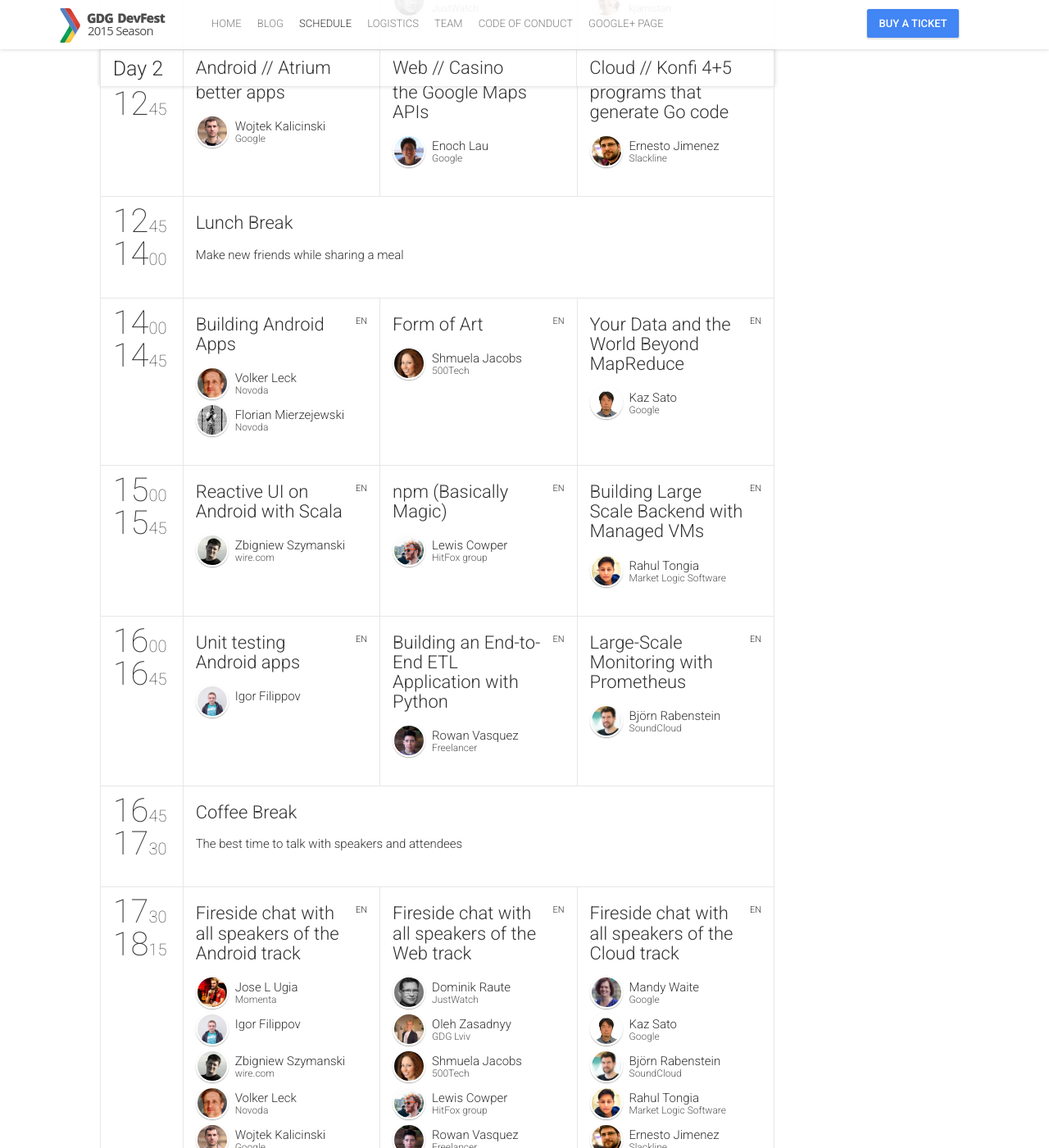
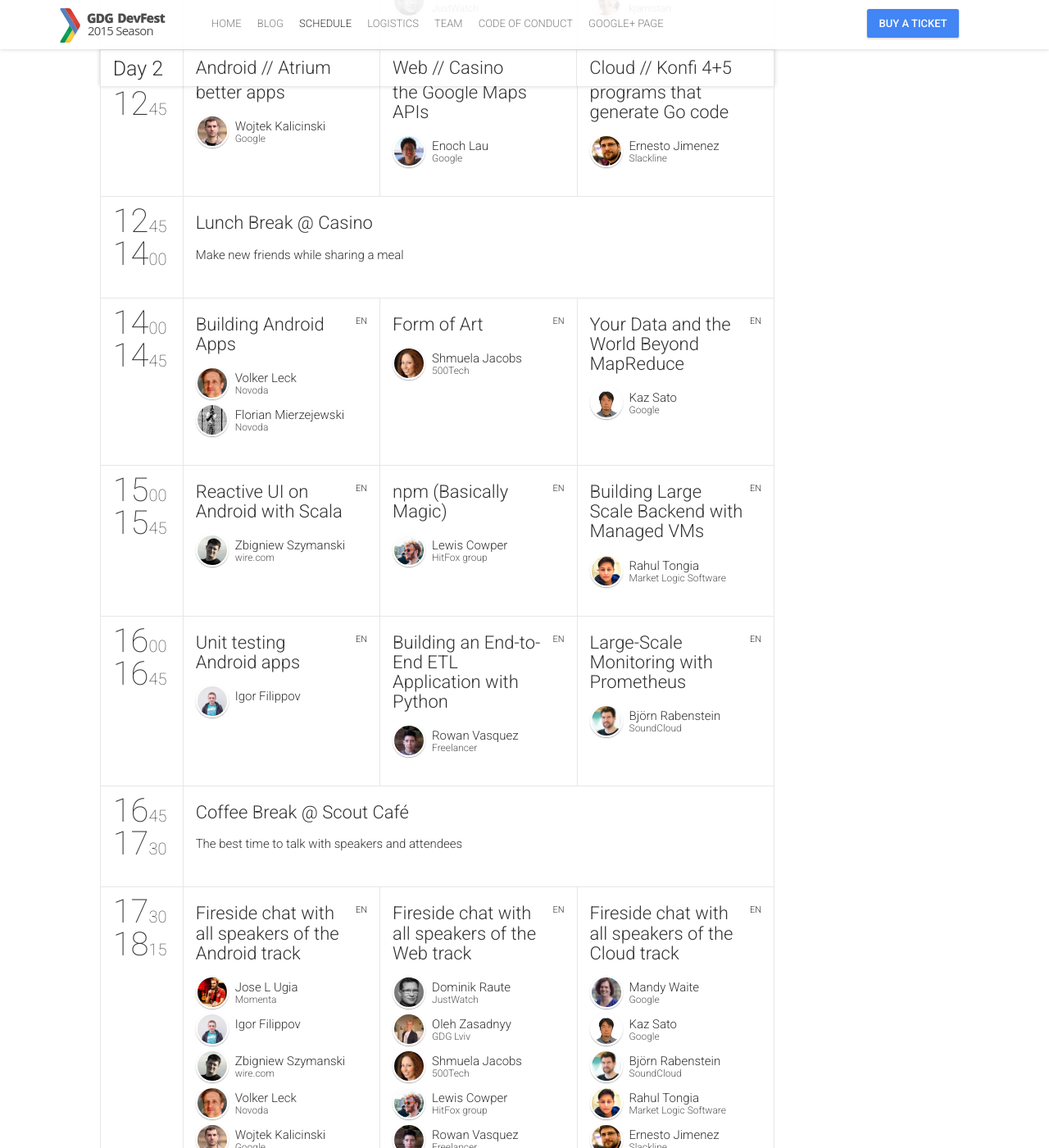
Before and after one commit to devfest-berlin/2015.devfest-berlin.de, a Jekyll site: the page built from schedule.html, in a window 1280 px wide and 1400 px high, scrolled down 2048 px. Shown: the whole window at 82% size. Built offline with Jekyll 4.4.1, drawn with Linux system fonts in a browser that asks for light colours; nearby versions of some CDN libraries; comment, search, counter and statistics services are not loaded; some of the changed text lies outside the part shown.

Commit message:
Add locations to break titles

```diff
--- a/_data/sessions.yml
+++ b/_data/sessions.yml
@@ -1,13 +1,13 @@
 # 1xx general blocks for all days
 -
   id: 101
-  title: "Lunch Break"
+  title: "Lunch Break @ Casino"
   place: "Scout Casino"
   service: true
   description: "Make new friends while sharing a meal"
 -
   id: 102
-  title: "Coffee Break"
+  title: "Coffee Break @ Scout Café"
   place: "Scout Café"
   service: true
   description: "The best time to talk with speakers and attendees"
@@ -318,7 +318,7 @@
 
 -
   id: 338
-  title: "Git Dance"
+  title: "Git Dance @ Atrium"
   description: "I will try to explain Git to you, without computers ..."
   subtype: presentation
   speakers: [026]
```
